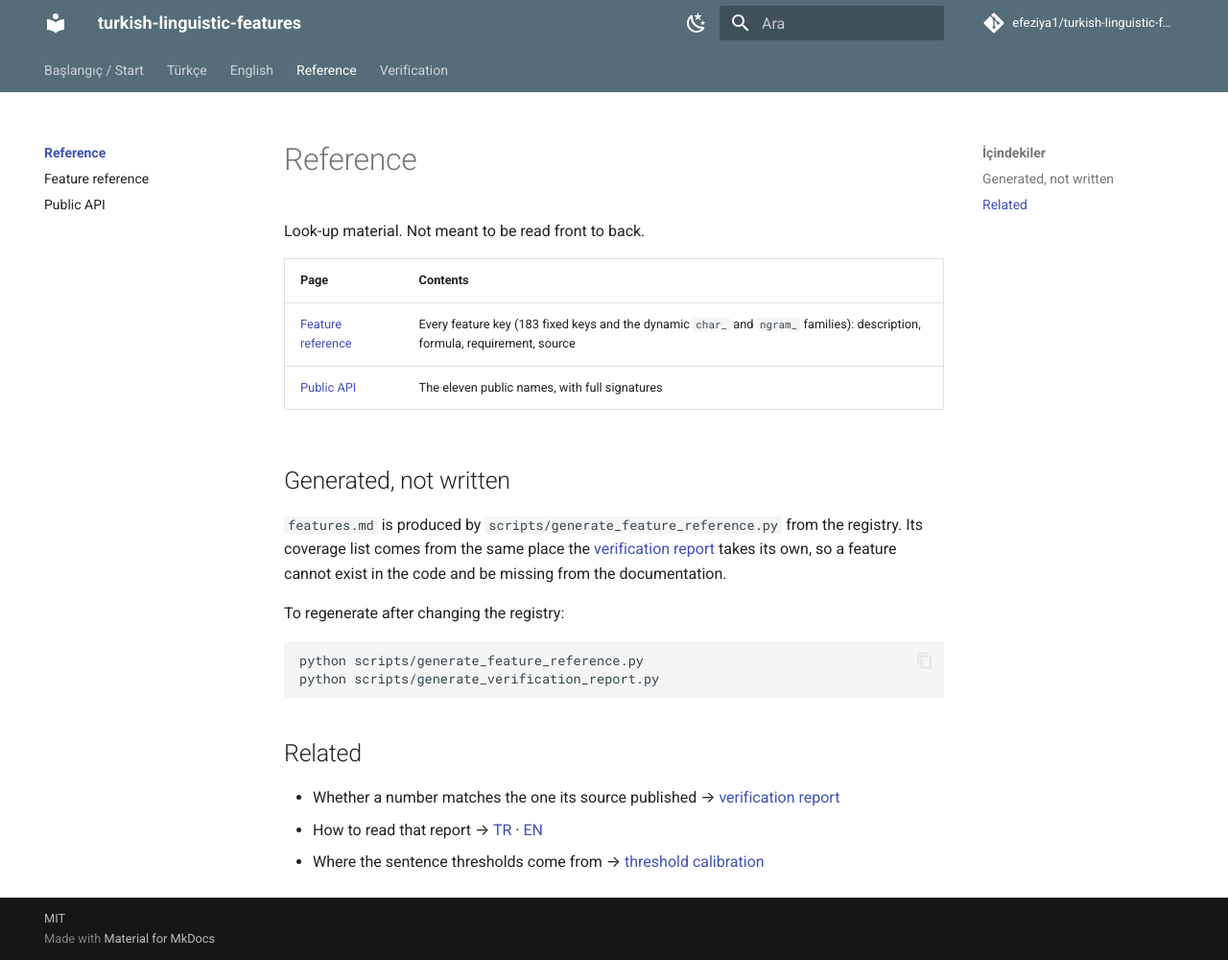
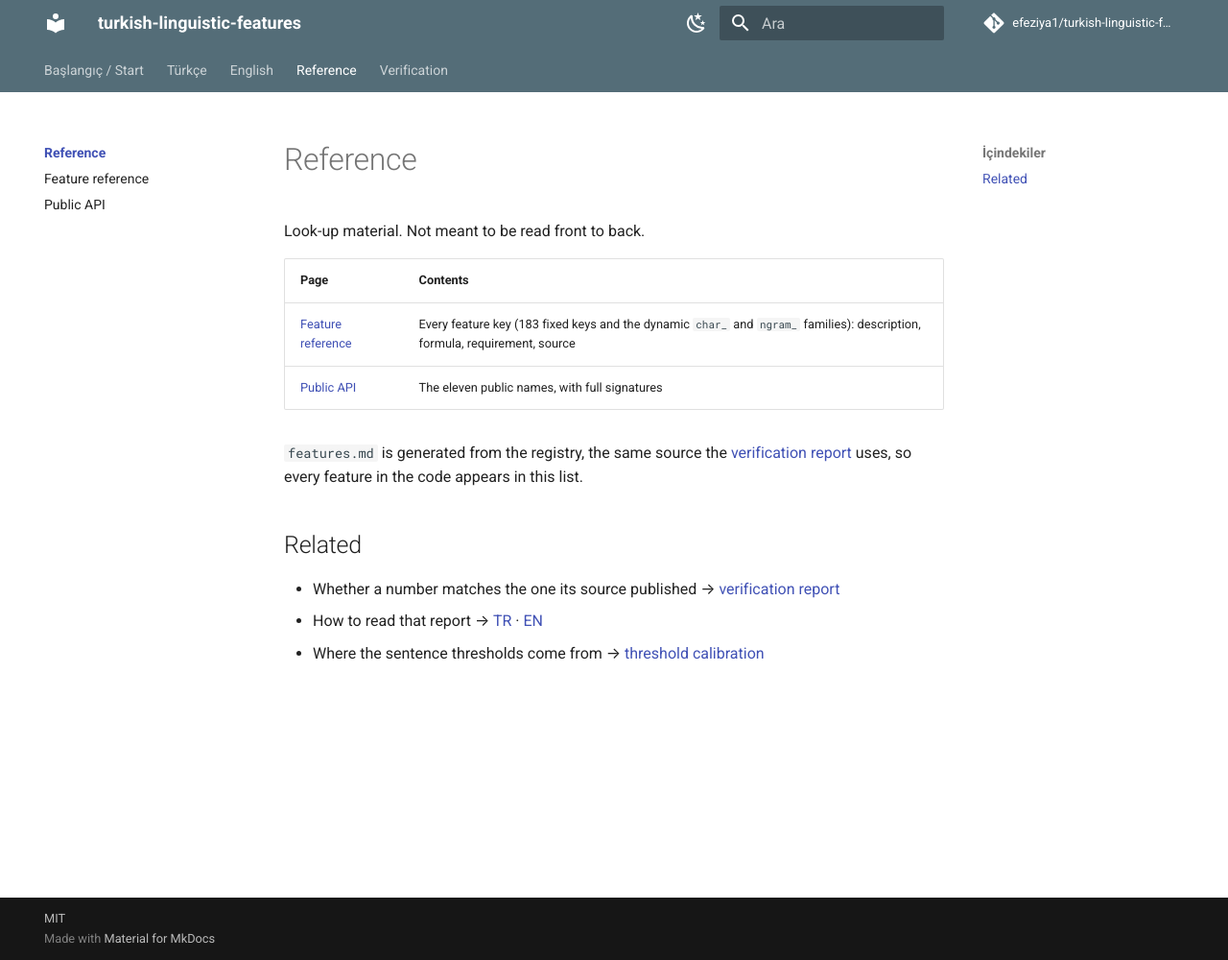
Before and after one commit to efeziya1/turkish-linguistic-features, an MkDocs documentation site: the page built from docs/reference/index.md, in a window 1280 px wide and 1000 px high. Shown: the whole window at 96% size. Built offline with MkDocs 1.6.1 and Material for MkDocs 9.7.7, drawn with Linux system fonts in a browser that asks for light colours; comment, search, counter and statistics services are not loaded.

Commit message:
docs: recompute Kincaid figures with the current code, trim the reference note
- counting every space as a stroke raises the ARI deviation from 0.54 to
  4.32 (was 4.24, a hand-computed value from the 2026-09-24 pipeline whose
  method was not recorded); report rationale and TR/EN pages updated
- passage 2 in the ARI rationale: 6.269 -> 6.270 strokes per word,
  18.69 -> 18.70 implied FKGL (current code, rounded)
- reports regenerated: only the ari rationale text changes; table rows and
  statuses are identical
- reference index: drop the regenerate commands (developer note, already in
  the README), keep one sentence on the generated feature list

Co-Authored-By: Claude Opus 5.5 <noreply@anthropic.com>

````diff
--- a/docs/reference/index.md
+++ b/docs/reference/index.md
@@ -7,19 +7,9 @@ Look-up material. Not meant to be read front to back.
 | [Feature reference](features.md) | Every feature key (183 fixed keys and the dynamic `char_` and `ngram_` families): description, formula, requirement, source |
 | [Public API](api.md) | The eleven public names, with full signatures |
 
-## Generated, not written
-
-`features.md` is produced by `scripts/generate_feature_reference.py` from the registry.
-Its coverage list comes from the same place the
-[verification report](../verification-report.md) takes its own, so a
-feature cannot exist in the code and be missing from the documentation.
-
-To regenerate after changing the registry:
-
-```bash
-python scripts/generate_feature_reference.py
-python scripts/generate_verification_report.py
-```
+`features.md` is generated from the registry, the same source the
+[verification report](../verification-report.md) uses, so every feature in the
+code appears in this list.
 
 ## Related
 
````
Also changed, not shown: docs/dogrulama-raporu.md (+2 -2 lines), docs/en/explanation/verification.md (+1 -1 lines), docs/tr/aciklama/dogrulama.md (+1 -1 lines), docs/verification-report.md (+2 -2 lines), 1 other file.
